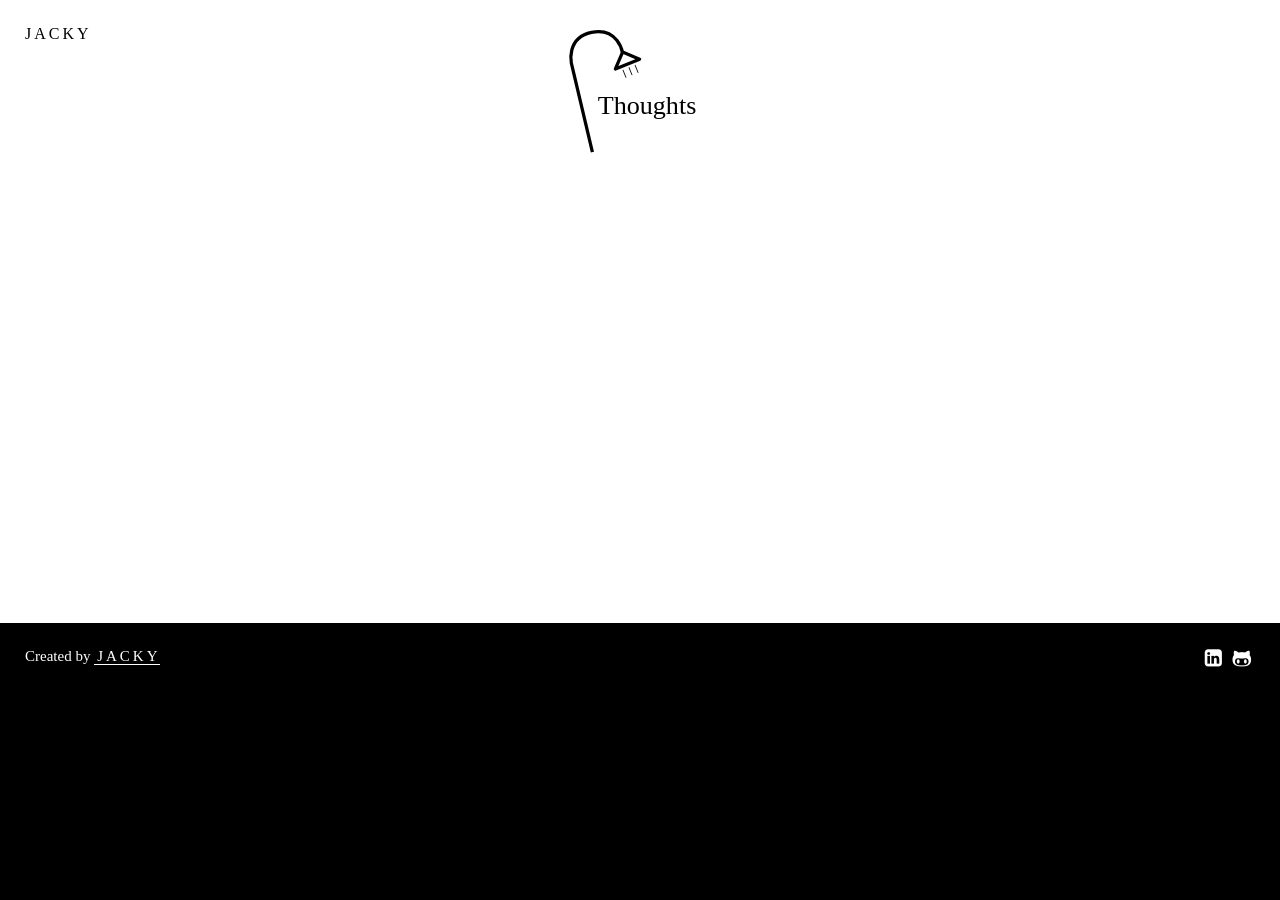
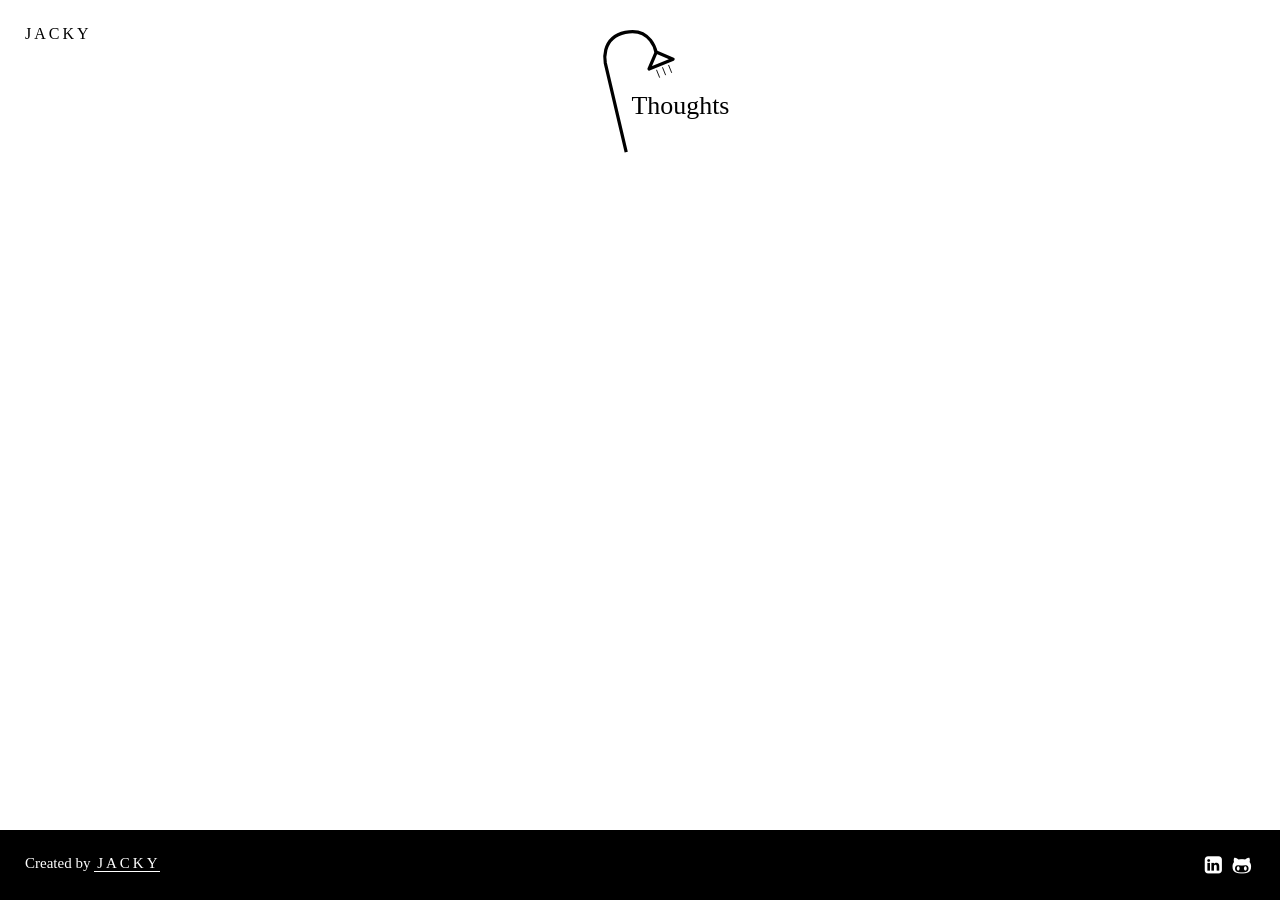
Before and after one commit to Jaacky/jackyvan.com, a Jekyll site: the page built from blog.html, in a window 1280 px wide. Built offline with Jekyll 4.4.1, drawn with Linux system fonts in a browser that asks for light colours; some web fonts are replaced.

Commit message:
Updating header to use flex instead of grid
- Updating blog grid layout size

```diff
--- a/_layouts/blog.html
+++ b/_layouts/blog.html
@@ -14,12 +14,13 @@
     <body>
         <div class="blog">
             <nav class="blog__header">
-                <div class="blog__header__logo">
+                <div class="blog__header__name">
                     <a href="/">Jacky</a>
                 </div>
                 <a href="/blog.html" class="blog__header__head">
                     <img class="shower_thoughts_text_logo" src="{{ '/img/Rounded_Shower_Thoughts_Lowercase_v0.0.3.svg' | absolute_url }}"/>
                 </a>
+                <div><!-- Placeholder for flex to center logo --></div>
             </nav>
             {{ content }}
             {% include footer.html %}
--- a/css/blog.css
+++ b/css/blog.css
@@ -17,7 +17,6 @@ p {
     margin: 0;
     margin-bottom: 8px;
     line-height: 1.6;
-    /* font-size: 18px; */
     font-size: 1.8rem;
     font-family: 'Enriqueta';
 }
@@ -26,7 +25,7 @@ p {
     min-height: 100vh;
     display: grid;
     grid-template-columns: 1fr 2fr 1fr;
-    grid-template-rows: auto;
+    grid-template-rows: auto 1fr auto;
     grid-template-areas:
         "header header header"
         ". main sidebar"
@@ -35,28 +34,16 @@ p {
 
 .blog__header {
     grid-area: header;
-    display: grid;
-    grid-template-columns: 1fr 2fr 1fr;
-    grid-template-areas:
-        "logo title .";
-
+    display: flex;
+    justify-content: space-between;
     padding: 25px;
     margin-bottom: 25px;
+}
 
+.blog__header__name {
+    font-size: 1.6rem;
     text-transform: uppercase;
     letter-spacing: 3px;
-    font-family: 'Futura Thin';
-}
-
-.blog__header__logo {
-    grid-area: logo;
-    font-size: 1.6rem;
-}
-
-.blog__header__head {
-    grid-area: title;
-    justify-self: center;
-    font-size: 2.4rem;
 }
 
 .shower_thoughts_text_logo {
```
